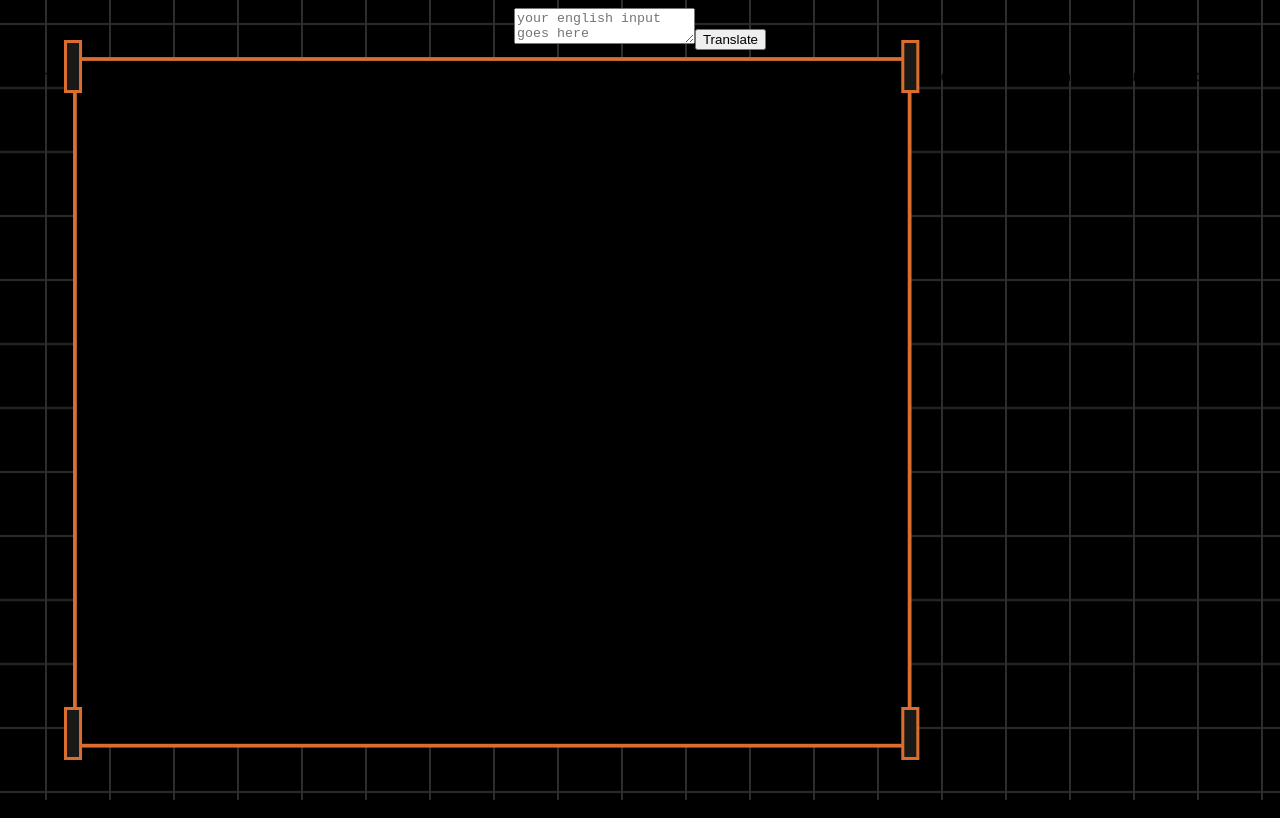
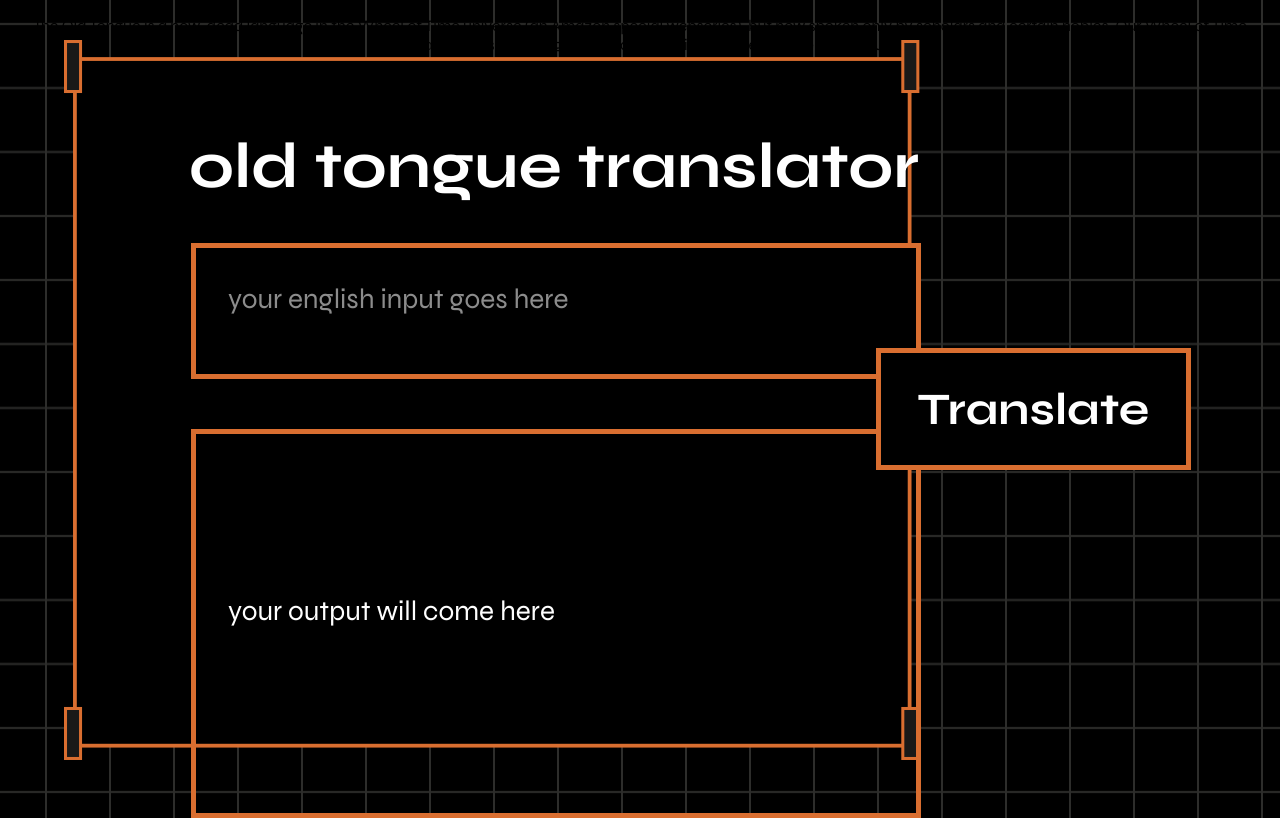
Before and after one commit to DebasishSahoo10/old-tongue-translator, a React (Vite) app: page / in a window 1280 px wide. Built offline with nearby package versions, Linux system fonts and the light colour scheme.

Commit message:
style : fixed some styling

```diff
--- a/src/App.css
+++ b/src/App.css
@@ -9,3 +9,81 @@
   left: 5vw;
   top: 5vh;
 }
+
+#input-field {
+  box-sizing: border-box;
+  background-color: black;
+  position: absolute;
+  width: 730px;
+  height: 136px;
+  left: 191px;
+  top: 243px;
+  padding: 2rem;
+  border: 5px solid #D96E30;
+  color: white;
+  font-family: 'Syne';
+  font-style: normal;
+  font-weight: 400;
+  font-size: 28px;
+}
+
+::placeholder {
+  font-family: 'Syne';
+  font-style: normal;
+  font-weight: 400;
+  font-size: 28px;
+  line-height: 38px;
+  color: #FFFFFF;
+  opacity: 0.55;
+}
+
+h1 {
+  position: absolute;
+  width: 778px;
+  height: 82px;
+  left: 165px;
+  top: 85px;
+
+  font-family: 'Syne';
+  font-style: normal;
+  font-weight: 700;
+  font-size: 64px;
+  line-height: 77px;
+
+  color: #FFFFFF;
+}
+
+#output-field {
+  padding: 10rem 2rem;
+  text-align: left;
+  box-sizing: border-box;
+  color: #FFFFFF;
+  position: absolute;
+  width: 730px;
+  height: 389px;
+  left: 191px;
+  top: 429px;
+  font-family: 'Syne';
+  font-style: normal;
+  font-weight: 400;
+  font-size: 28px;
+  border: 5px solid #D96E30;
+}
+
+button {
+  font-family: 'Syne';
+  font-style: normal;
+  font-weight: 700;
+  font-size: 45px;
+  line-height: 54px;
+  box-sizing: border-box;
+  color: #FFFFFF;
+  position: absolute;
+  width: 315px;
+  height: 122px;
+  left: 876px;
+  top: 348px;
+
+  background: #000000;
+  border: 5px solid #D96E30;
+}
--- a/src/App.jsx
+++ b/src/App.jsx
@@ -7,7 +7,7 @@ function App() {
     return serverURL + "?" + "text=" + text
   }
   let [input, setInput] = useState("")
-  let [output, setOutput] = useState("")
+  let [output, setOutput] = useState("your output will come here")
   let translate = () => {
     fetch (API(input))
     .then (response => response.json())
@@ -15,10 +15,13 @@ function App() {
 }
   return (
     <div className="App">
+
       <img src="\public\main-box.svg" alt="" id='main-box'/>
-      <textarea placeholder="your english input goes here" onChange={(e)=>{setInput(e.target.value)}}></textarea>
+      <h1>old tongue translator</h1>
+      <textarea placeholder="your english input goes here" onChange={(e)=>{setInput(e.target.value)}} id='input-field'></textarea>
+      <div id='output-field'>{output}</div>
       <button onClick={translate}>Translate</button>
-      <div>{output}</div>
+
       <p>The Old Tongue is a now-dead language in the Wheel of Time universe (an Amazon special webseries), but now spoken only by scholars and certain nobles. Our Wheel of Time translator takes plain English and converts it to Wheel of time old tongue.</p>
     </div>
   )
```
